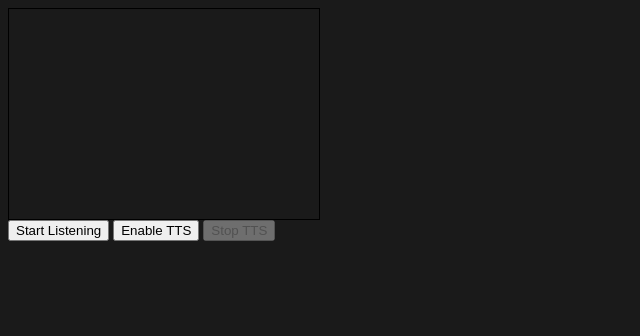
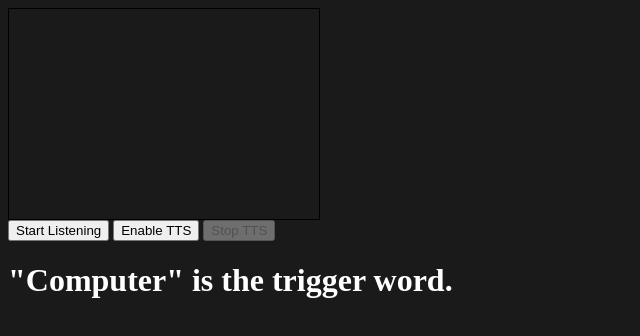
Before and after one commit to kevin-huff/chatgpt-avatar, a website: page index.html in a window 1280 px wide. Shown: the whole page, without its empty margins (0-640 px from the left). Drawn offline with nearby package versions, Linux system fonts and the light colour scheme; no server answers.

Commit message:
Update index.html

```diff
--- a/index.html
+++ b/index.html
@@ -26,7 +26,9 @@
     <button id="startButton">Start Listening</button>
     <button id="speakButton">Enable TTS</button>
     <button id="stopButton" disabled>Stop TTS</button>
-
+    <h1>
+      "Computer" is the trigger word.
+    </h1>
     <script src="/socket.io/socket.io.js"></script>
     <script>
       const socket = io();
```
